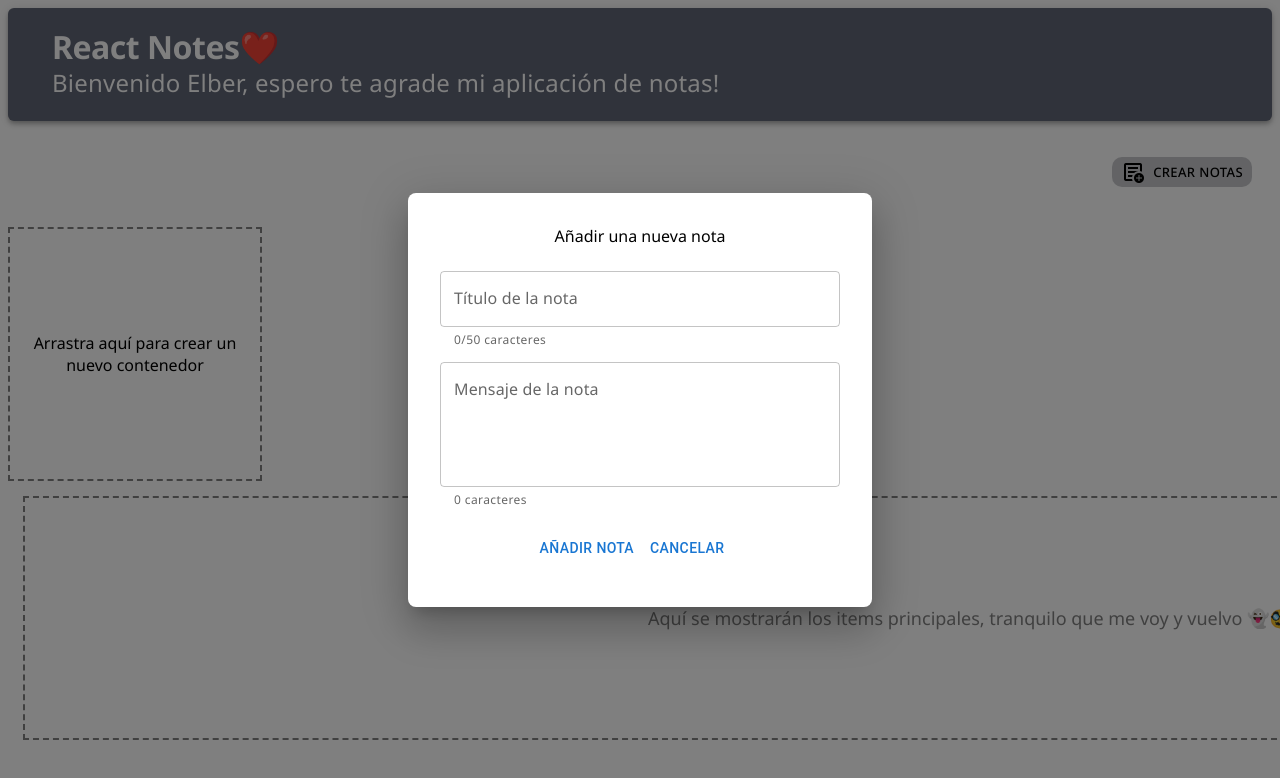
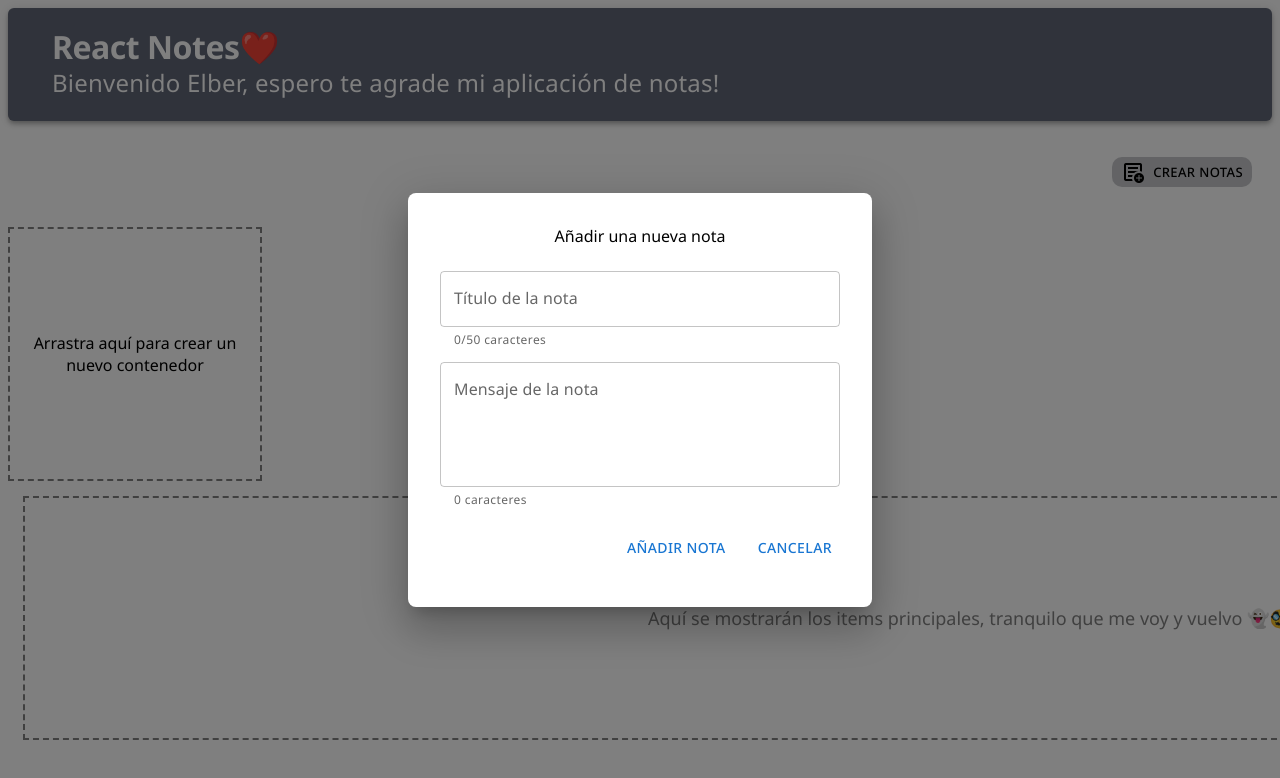
Before and after one commit to D4T4-DEV/NotesReact, a React (Vite) app: page / in a window 1280 px wide. Both pictures are taken after a click on the button "Crear nota". Shown: the top 778 px of the page. Built offline with nearby package versions, Linux system fonts and the light colour scheme.

Commit message:
Cambios del modal para los btns

```diff
--- a/src/Components/AddItem.tsx
+++ b/src/Components/AddItem.tsx
@@ -182,16 +182,17 @@ const AddItem: React.FC<AddItemProps> = ({ containerId }) => {
             helperText={`${formData.message.length} caracteres`}
             title='Mensaje de la nota'
           />
-          <Box sx={{ marginTop: 2 }}>
-            <Button onClick={handleOpenConfirmation} color="primary" sx={{ marginBottom: 1 }} title='Añadir nota'>
+          <Box sx={{ marginTop: 2, display: 'flex', justifyContent: 'flex-end', width: '100%' }}>
+            <Button onClick={handleOpenConfirmation} color="primary" sx={{ marginBottom: 1, fontFamily: 'Noto Sans, sans-serif' }} title='Añadir nota'>
               Añadir nota
             </Button>
-            <Button onClick={handleCloseForm} color="primary" sx={{ marginBottom: 1, marginRight: 2 }} title='No añadir nota'>
+            <Button onClick={handleCloseForm} color="primary" sx={{ marginBottom: 1, marginLeft: 2, fontFamily: 'Noto Sans, sans-serif' }} title='No añadir nota'>
               Cancelar
             </Button>
           </Box>
         </Box>
       </Modal>
+
 
       {/* Modal de confirmación */}
       <ConfirmationModal
```
